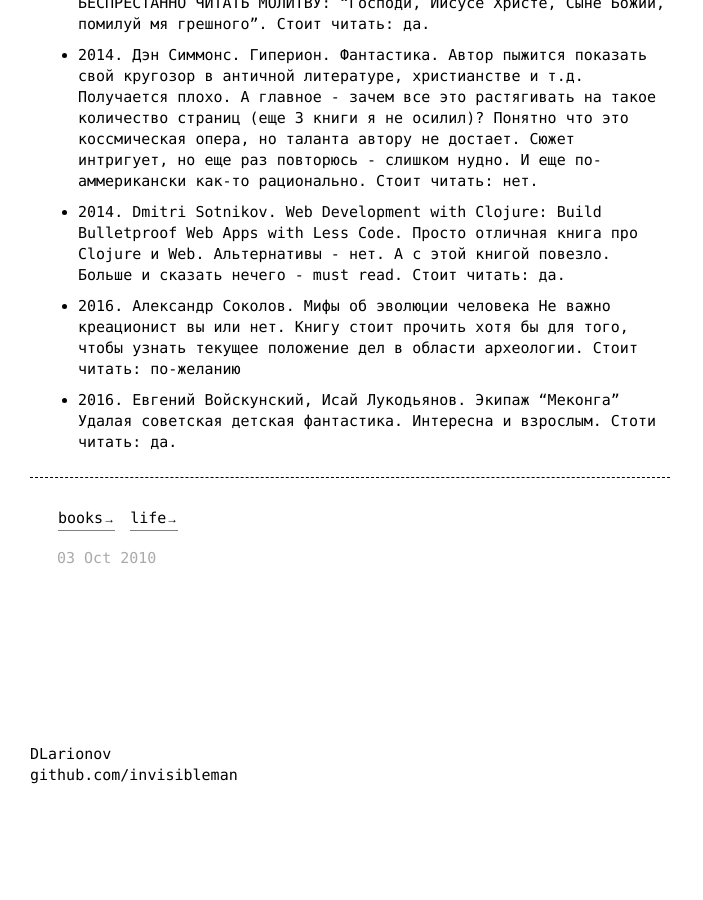
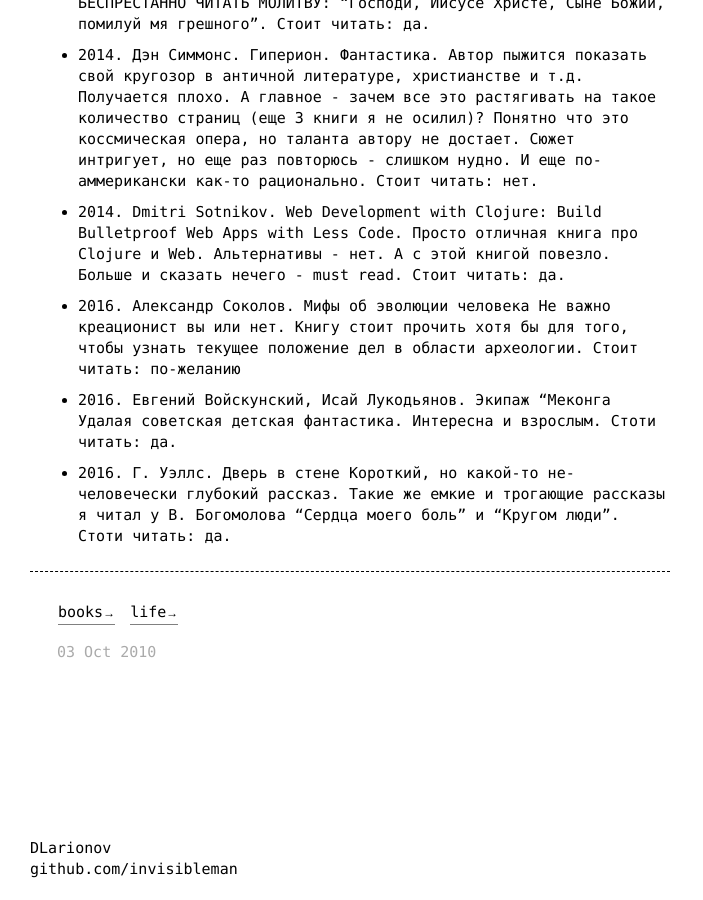
Before and after one commit to InvisibleMan/blog.dlarionov.info, a Jekyll site: the page built from pages/readed_books.md, in a window 1280 px wide and 900 px high, scrolled down 1953 px. Shown: the whole window, without its empty margins (0-703 px from the left). Built offline with Jekyll 4.4.1, drawn with Linux system fonts in a browser that asks for light colours; before the commit the page ends 2759 px from its top, so only the background shows below that.

Commit message:
Добавлена книга: - Г. Уэллс. Дверь в стене

```diff
--- a/pages/readed_books.md
+++ b/pages/readed_books.md
@@ -111,6 +111,10 @@ tags:
   Не важно креационист вы или нет. Книгу стоит прочить хотя бы для того, чтобы узнать текущее положение дел в области археологии.
   Стоит читать: **по-желанию**
 
-+ *2016*. Евгений Войскунский, Исай Лукодьянов. **Экипаж "Меконга"**
++ *2016*. Евгений Войскунский, Исай Лукодьянов. **Экипаж "Меконга**
   Удалая советская детская фантастика. Интересна и взрослым.
   Стоти читать: **да**.
+
++ *2016*. Г. Уэллс. **Дверь в стене**
+  Короткий, но какой-то не-человечески глубокий рассказ. Такие же емкие и трогающие рассказы я читал у В. Богомолова "Сердца моего боль" и "Кругом люди".
+  Стоти читать: **да**.
```
Also changed, not shown: 1 other file.
